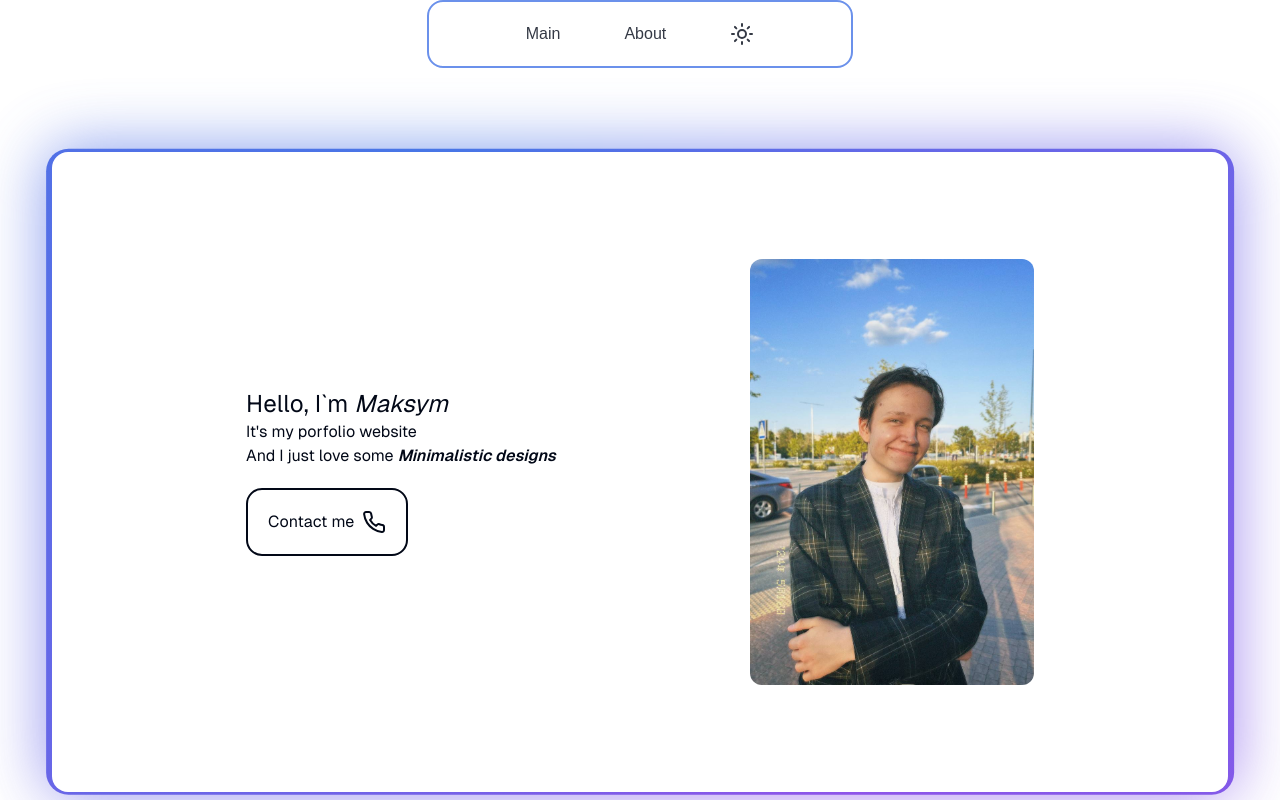
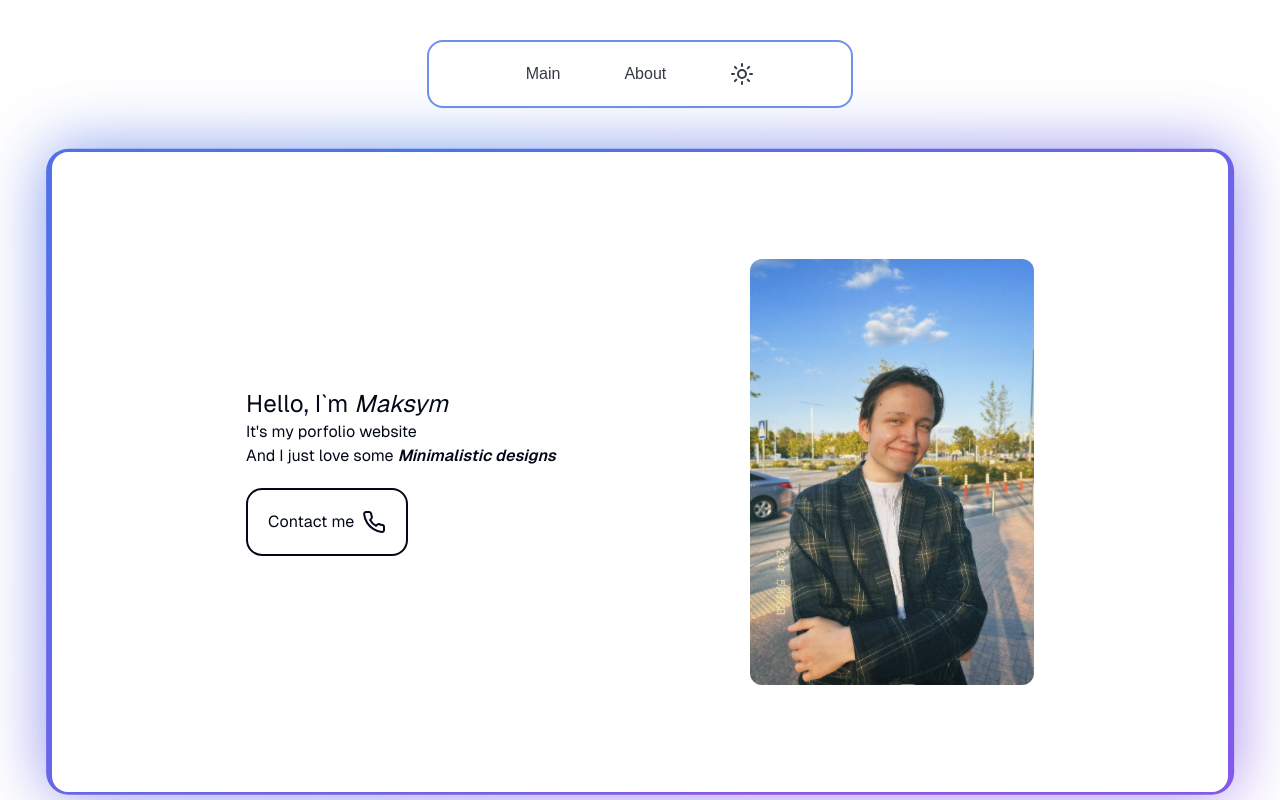
Before and after one commit to YatsenkoMaksym/yatsenkomaksym, a Next.js app: page / in a window 1280 px wide. Shown: the top 800 px of the page. Built offline with nearby package versions, Linux system fonts and the light colour scheme.

Commit message:
Some small details about navbar

```diff
--- a/src/components/blocks/Navbar.tsx
+++ b/src/components/blocks/Navbar.tsx
@@ -23,7 +23,7 @@ export default function Navbar() {
   };
 
   return (
-    <header className="sticky top-0 z-50 w-full flex justify-center">
+    <header className="sticky top-10 z-50 w-full flex justify-center">
       <nav className="outliner z-50 w-1/2 min-w-fit place-items-center overflow-hidden rounded-2xl bg-background px-8 py-5 opacity-80 sm:w-1/3">
         <motion.ul className="flex flex-row gap-16">
           <motion.li variants={liVariants} whileHover="hover" whileTap="tap">
```
